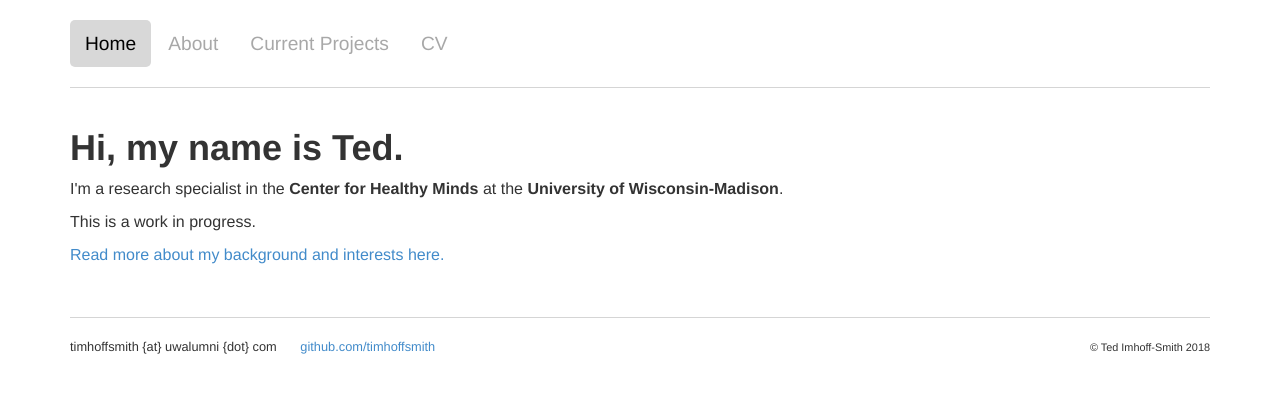
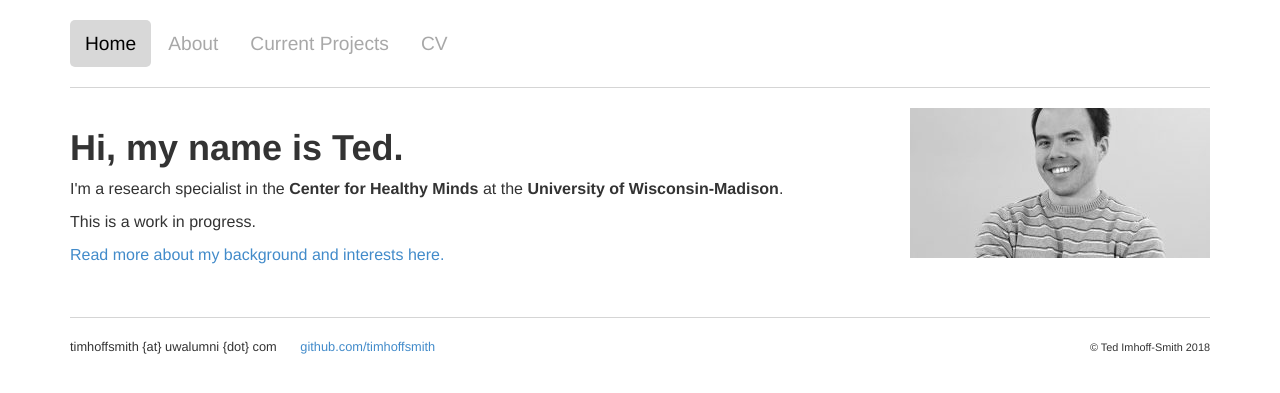
Before and after one commit to timhoffsmith/timhoffsmith.github.io, a Jekyll site: the page built from index.html, in a window 1280 px wide. Shown: the top 393 px of the page. Built offline with Jekyll 4.4.1, drawn with Linux system fonts in a browser that asks for light colours.

Commit message:
Add HTML for image

```diff
--- a/index.html
+++ b/index.html
@@ -7,6 +7,7 @@ cv: passive
 currentprojects: passive
 ---
 <div class="blurb">
+	<img src="TIS_CHM.jpg">
 	<h1>Hi, my name is Ted.</h1>
 	<p>I'm a research specialist in the <b>Center for Healthy Minds</b> at the <b>University of Wisconsin-Madison</b>.</p>
 	<p>This is a work in progress.</p>
```
